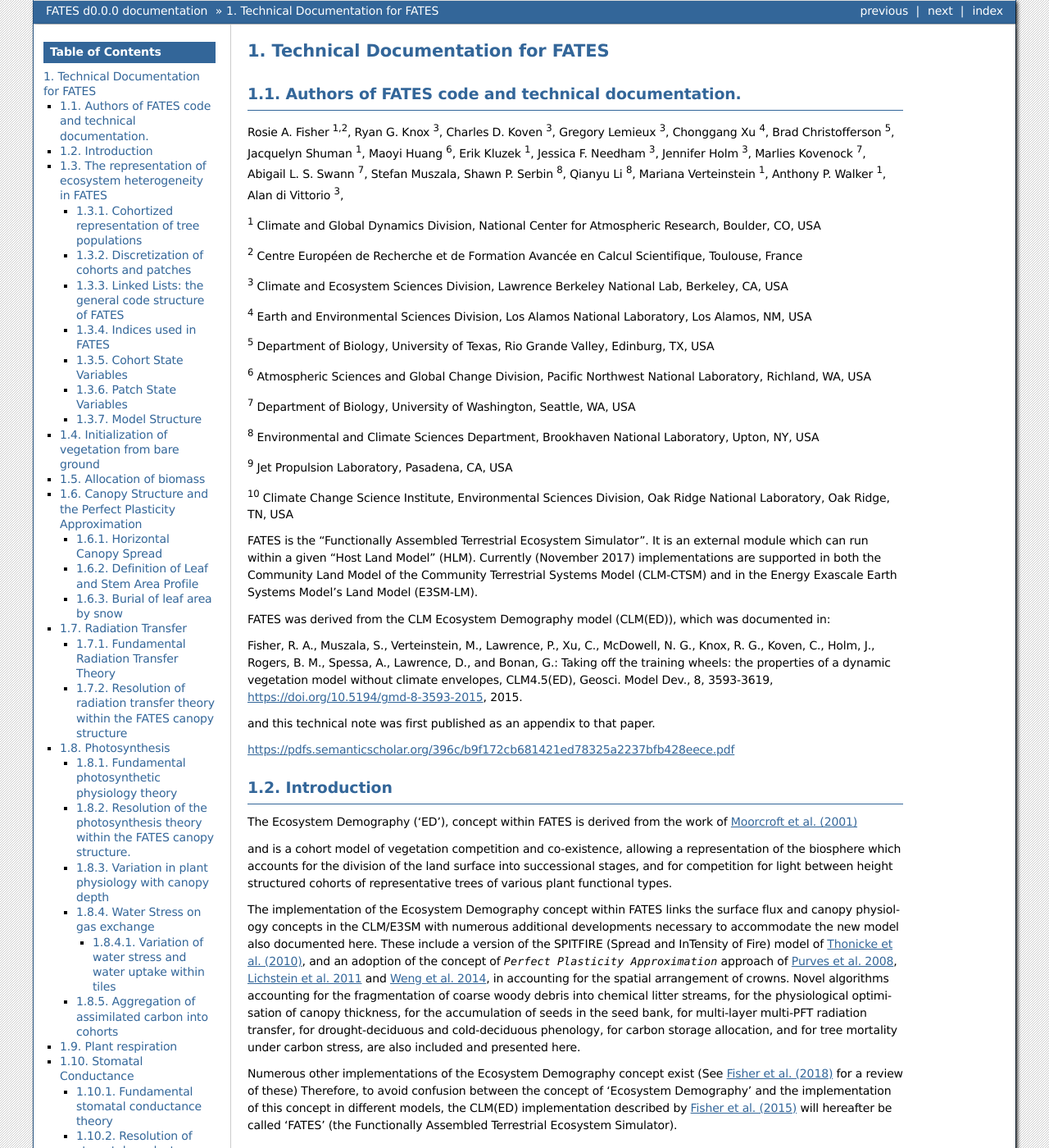
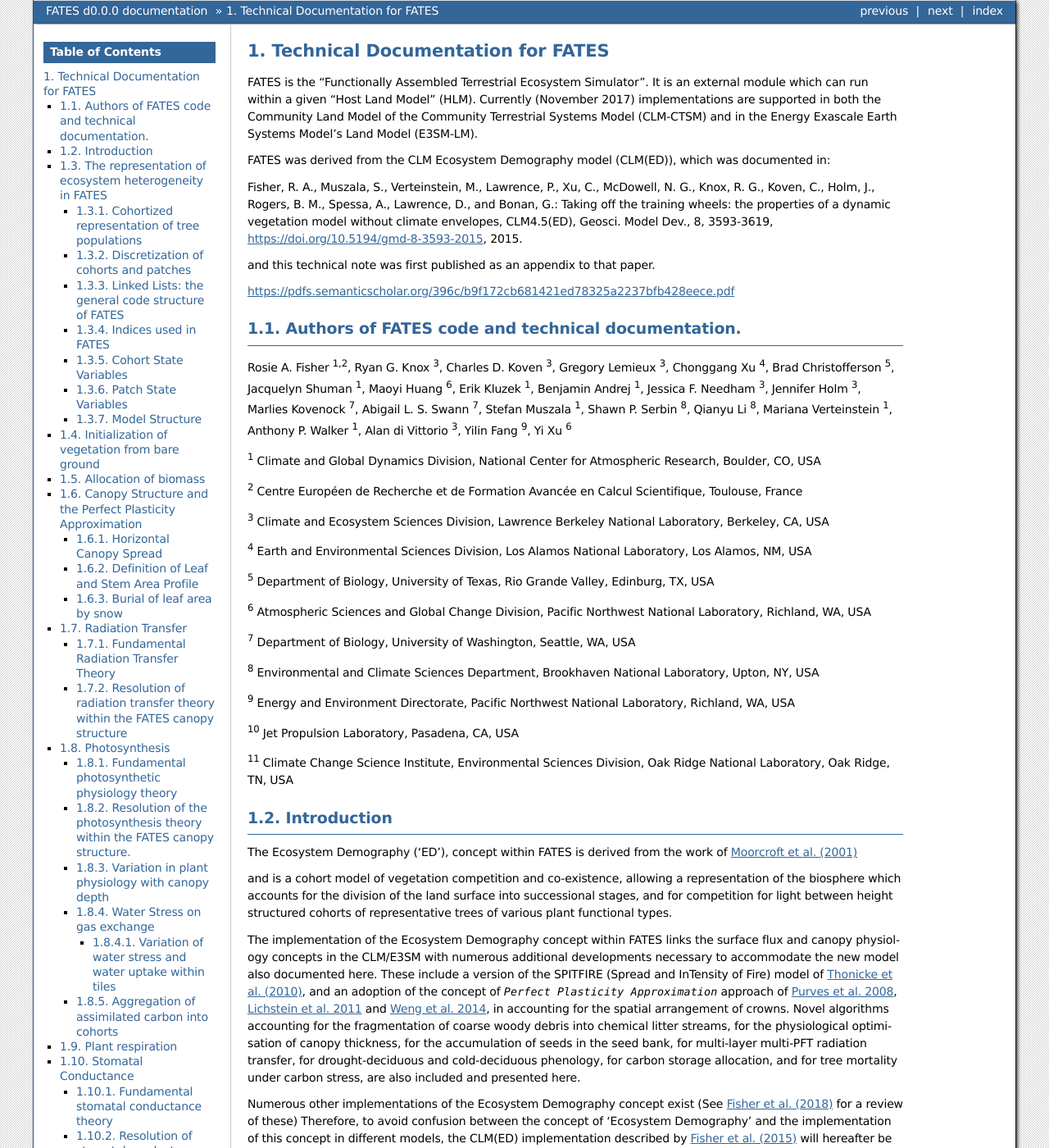
Before and after one commit to NGEET/fates-docs, a Sphinx documentation site: the page built from docs/source/fates_tech_note.rst, in a window 1280 px wide and 1400 px high. Shown: the whole window at 82% size. Built offline with Sphinx 7.4.7, drawn with Linux system fonts in a browser that asks for light colours; formulas are drawn with MathJax 3; some of the changed lines change nothing that is shown.

Commit message:
adding more authors per charlie and ryan

```diff
--- a/docs/source/fates_tech_note.rst
+++ b/docs/source/fates_tech_note.rst
@@ -4,16 +4,26 @@
 Technical Documentation for FATES
 ===================================
 
+FATES is the "Functionally Assembled Terrestrial Ecosystem Simulator". It is an external module which can run within a given "Host Land Model" (HLM). Currently (November 2017) implementations are supported in both the Community Land Model of the Community Terrestrial Systems Model (CLM-CTSM) and in the Energy Exascale Earth Systems Model's Land Model (E3SM-LM).
+
+FATES was derived from the CLM Ecosystem Demography model (CLM(ED)), which was documented in:
+
+Fisher, R. A., Muszala, S., Verteinstein, M., Lawrence, P., Xu, C., McDowell, N. G., Knox, R. G., Koven, C., Holm, J., Rogers, B. M., Spessa, A., Lawrence, D., and Bonan, G.: Taking off the training wheels: the properties of a dynamic vegetation model without climate envelopes, CLM4.5(ED), Geosci. Model Dev., 8, 3593-3619, https://doi.org/10.5194/gmd-8-3593-2015, 2015.
+
+and this technical note was first published as an appendix to that paper.
+
+https://pdfs.semanticscholar.org/396c/b9f172cb681421ed78325a2237bfb428eece.pdf
+
 Authors of FATES code and technical documentation.
 ^^^^^^^^^^^^^^^^^^^^^^^^^^^^^^^^^^^^^^^^^^^^^^^^^^
 
-Rosie A. Fisher :sup:`1,2`, Ryan G. Knox :sup:`3`, Charles D. Koven :sup:`3`, Gregory Lemieux :sup:`3`, Chonggang Xu :sup:`4`, Brad Christofferson :sup:`5`, Jacquelyn Shuman  :sup:`1`,  Maoyi Huang :sup:`6`, Erik Kluzek :sup:`1`, Jessica F. Needham :sup:`3`, Jennifer Holm :sup:`3`, Marlies Kovenock  :sup:`7`, Abigail L. S. Swann :sup:`7`, Stefan Muszala, Shawn P. Serbin :sup:`8`, Qianyu Li :sup:`8`, Mariana Verteinstein :sup:`1`, Anthony P. Walker :sup:`1`, Alan di Vittorio :sup:`3`,
+Rosie A. Fisher :sup:`1,2`, Ryan G. Knox :sup:`3`, Charles D. Koven :sup:`3`, Gregory Lemieux :sup:`3`, Chonggang Xu :sup:`4`, Brad Christofferson :sup:`5`, Jacquelyn Shuman  :sup:`1`,  Maoyi Huang :sup:`6`, Erik Kluzek :sup:`1`, Benjamin Andrej :sup:`1`, Jessica F. Needham :sup:`3`, Jennifer Holm :sup:`3`, Marlies Kovenock  :sup:`7`, Abigail L. S. Swann :sup:`7`, Stefan Muszala :sup:`1`, Shawn P. Serbin :sup:`8`, Qianyu Li :sup:`8`, Mariana Verteinstein :sup:`1`, Anthony P. Walker :sup:`1`, Alan di Vittorio :sup:`3`, Yilin Fang :sup:`9`, Yi Xu :sup:`6`
 
 :sup:`1` Climate and Global Dynamics Division, National Center for Atmospheric Research, Boulder, CO, USA
 
 :sup:`2` Centre Européen de Recherche et de Formation Avancée en Calcul Scientifique, Toulouse, France
 
-:sup:`3` Climate and Ecosystem Sciences Division, Lawrence Berkeley National Lab, Berkeley, CA, USA
+:sup:`3` Climate and Ecosystem Sciences Division, Lawrence Berkeley National Laboratory, Berkeley, CA, USA
 
 :sup:`4` Earth and Environmental Sciences Division, Los Alamos National Laboratory, Los Alamos, NM, USA
 
@@ -25,20 +35,14 @@ Rosie A. Fisher :sup:`1,2`, Ryan G. Knox :sup:`3`, Charles D. Koven :sup:`3`, Gr
 
 :sup:`8` Environmental and Climate Sciences Department, Brookhaven National Laboratory, Upton, NY, USA
 
-:sup:`9` Jet Propulsion Laboratory, Pasadena, CA, USA
-
-:sup:`10` Climate Change Science Institute, Environmental Sciences Division, Oak Ridge National Laboratory, Oak Ridge, TN, USA
-
-
-FATES is the "Functionally Assembled Terrestrial Ecosystem Simulator". It is an external module which can run within a given "Host Land Model" (HLM). Currently (November 2017) implementations are supported in both the Community Land Model of the Community Terrestrial Systems Model (CLM-CTSM) and in the Energy Exascale Earth Systems Model's Land Model (E3SM-LM).
-
-FATES was derived from the CLM Ecosystem Demography model (CLM(ED)), which was documented in:
-
-Fisher, R. A., Muszala, S., Verteinstein, M., Lawrence, P., Xu, C., McDowell, N. G., Knox, R. G., Koven, C., Holm, J., Rogers, B. M., Spessa, A., Lawrence, D., and Bonan, G.: Taking off the training wheels: the properties of a dynamic vegetation model without climate envelopes, CLM4.5(ED), Geosci. Model Dev., 8, 3593-3619, https://doi.org/10.5194/gmd-8-3593-2015, 2015.
-
-and this technical note was first published as an appendix to that paper.
-
-https://pdfs.semanticscholar.org/396c/b9f172cb681421ed78325a2237bfb428eece.pdf
+:sup:`9` Energy and Environment Directorate, Pacific Northwest National Laboratory, Richland, WA, USA
+
+:sup:`10` Jet Propulsion Laboratory, Pasadena, CA, USA
+
+:sup:`11` Climate Change Science Institute, Environmental Sciences Division, Oak Ridge National Laboratory, Oak Ridge, TN, USA
+
+
+
 
 Introduction
 ^^^^^^^^^^^^^^^^^^^
```
